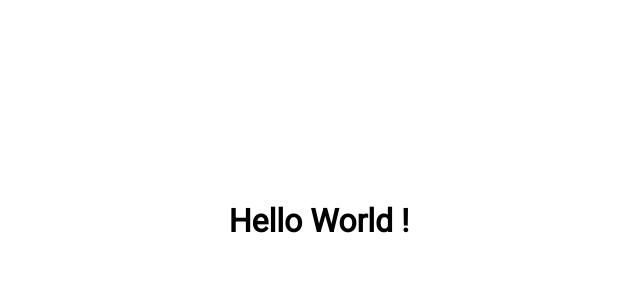
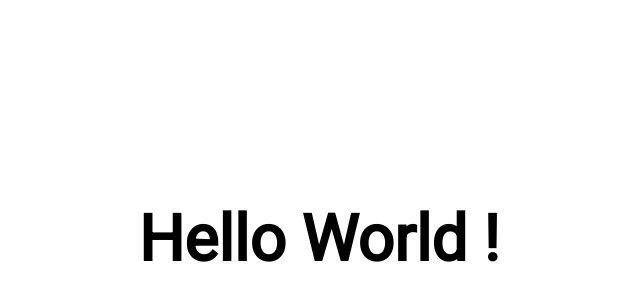
Before and after one commit to hbirdweb/oc_activite_1, a plain HTML site: page index.html in a window 1280 px wide. Shown: the part 118-418 px from the top of the page, without its empty margins (321-961 px from the left). Drawn offline with Linux system fonts and the light colour scheme.

Commit message:
Modification de la taille du texte h1 et adaptation de la marge suppérieur pour garder le h1 bien au centre de la page

```diff
--- a/style.css
+++ b/style.css
@@ -6,5 +6,6 @@ body
 h1
 {
     text-align: center;
-    margin-top: 10em;
+    margin-top: 25vw;
+    font-size: 4em;
 }
```
